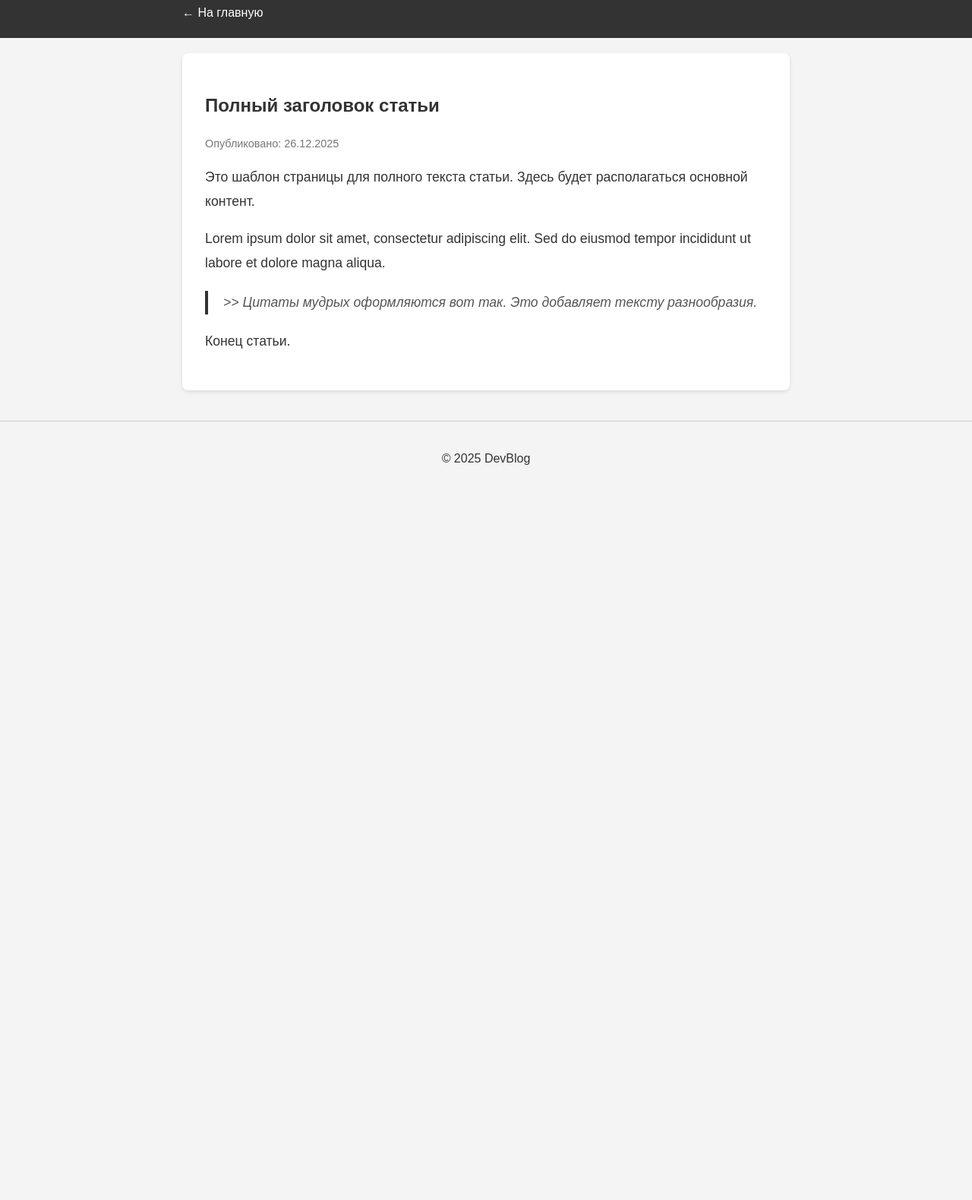
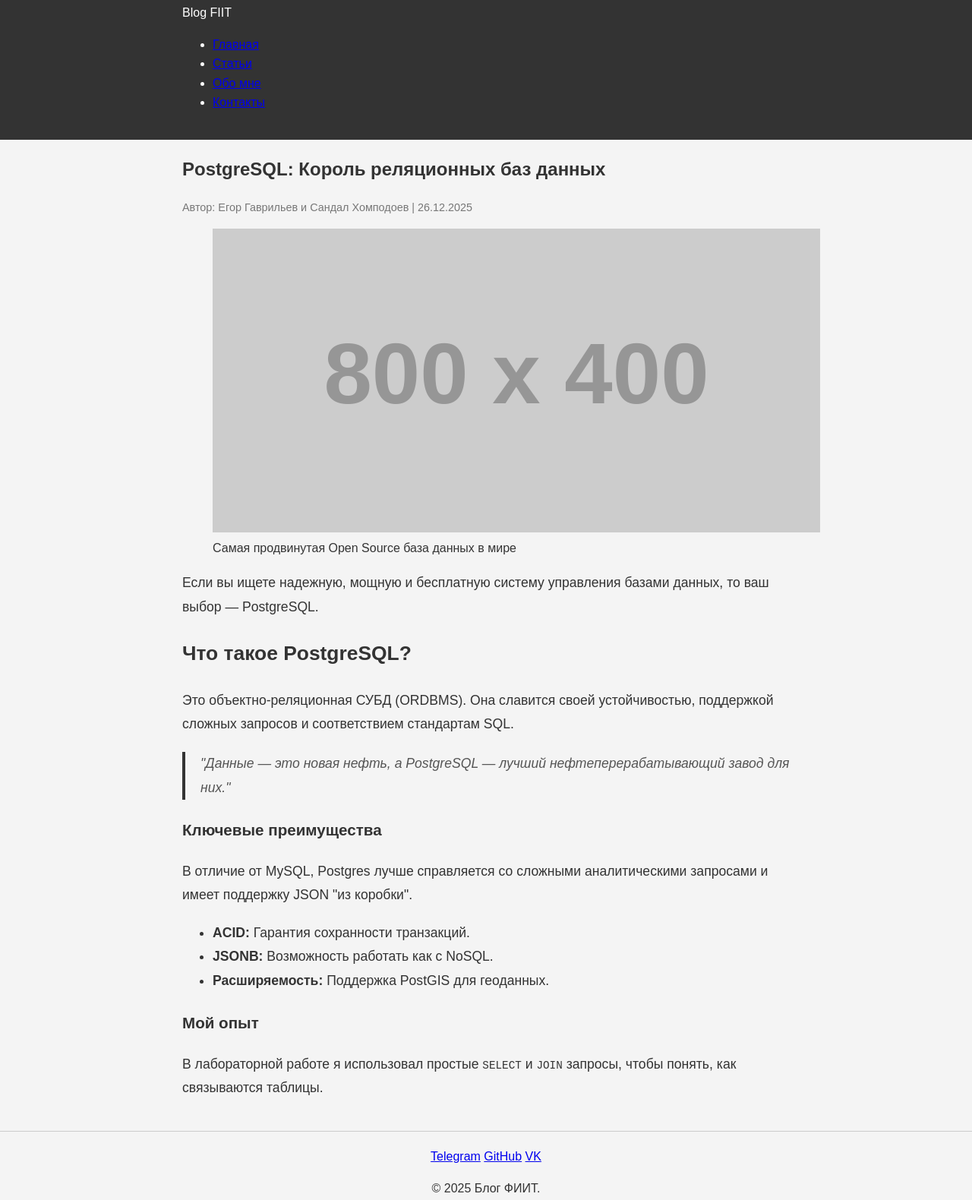
Before and after one commit to eoftgge/vs-lab6-blog, a plain HTML site: page post.html in a window 1280 px wide. Shown: the part 16-1596 px from the top of the page at 76% size. Before the commit the page ends 800 px from the top, so only its background shows below. Drawn offline with Linux system fonts and the light colour scheme; placeholder pictures from the web are drawn by us.

Commit message:
feat: same

```diff
--- a/post.html
+++ b/post.html
@@ -3,36 +3,80 @@
 <head>
     <meta charset="UTF-8">
     <meta name="viewport" content="width=device-width, initial-scale=1.0">
-    <title>Заголовок статьи | DevBlog</title>
+    <title>Заголовок статьи | Blog FIIT</title>
     <link rel="stylesheet" href="style.css">
 </head>
 <body>
-    <header class="site-header">
-        <div class="container">
-            <a href="index.html" style="color: white; text-decoration: none;">← На главную</a>
+    <header class="site-header sticky">
+        <div class="container header-content">
+            <div class="logo">Blog FIIT</div>
+            <nav>
+                <ul class="nav-list">
+                    <li><a href="index.html">Главная</a></li>
+                    <li><a href="post.html" class="active">Статьи</a></li>
+                    <li><a href="#about">Обо мне</a></li>
+                    <li><a href="#contact">Контакты</a></li>
+                </ul>
+            </nav>
         </div>
     </header>
 
-    <main class="container">
-        <article class="post-full">
-            <h1 class="post-title">Полный заголовок статьи</h1>
-            <div class="post-meta">Опубликовано: 26.12.2025</div>
+<main class="container post-container">
+        <article class="blog-post">
+
+            <header class="post-header">
+                <h1>PostgreSQL: Король реляционных баз данных</h1>
+                <div class="post-meta">
+                    <span>Автор: Егор Гаврильев и Сандал Хомподоев</span> | <time>26.12.2025</time>
+                </div>
+            </header>
+
+            <figure class="post-image">
+                <img src="https://placehold.co/800x400/336791/fff?text=PostgreSQL+Database" alt="PostgreSQL Logo">
+                <figcaption>Самая продвинутая Open Source база данных в мире</figcaption>
+            </figure>
 
             <div class="post-content">
-                <p>Это шаблон страницы для полного текста статьи. Здесь будет располагаться основной контент.</p>
-                <p>Lorem ipsum dolor sit amet, consectetur adipiscing elit. Sed do eiusmod tempor incididunt ut labore et dolore magna aliqua.</p>
+                <p class="lead">Если вы ищете надежную, мощную и бесплатную систему управления базами данных, то ваш выбор — PostgreSQL.</p>
+
+                <h2>Что такое PostgreSQL?</h2>
+                <p>Это объектно-реляционная СУБД (ORDBMS). Она славится своей устойчивостью, поддержкой сложных запросов и соответствием стандартам SQL.</p>
+
                 <blockquote>
-                    >> Цитаты мудрых оформляются вот так. Это добавляет тексту разнообразия.
+                    "Данные — это новая нефть, а PostgreSQL — лучший нефтеперерабатывающий завод для них."
                 </blockquote>
-                <p>Конец статьи.</p>
+
+                <h3>Ключевые преимущества</h3>
+                <p>В отличие от MySQL, Postgres лучше справляется со сложными аналитическими запросами и имеет поддержку JSON "из коробки".</p>
+
+                <ul>
+                    <li><strong>ACID:</strong> Гарантия сохранности транзакций.</li>
+                    <li><strong>JSONB:</strong> Возможность работать как с NoSQL.</li>
+                    <li><strong>Расширяемость:</strong> Поддержка PostGIS для геоданных.</li>
+                </ul>
+
+                <h3>Мой опыт</h3>
+                <p>В лабораторной работе я использовал простые <code>SELECT</code> и <code>JOIN</code> запросы, чтобы понять, как связываются таблицы.</p>
             </div>
+
         </article>
     </main>
 
     <footer class="site-footer">
         <div class="container">
-            <p>&copy; 2025 DevBlog</p>
+            <div class="social-links">
+                <a href="#">Telegram</a>
+                <a href="#">GitHub</a>
+                <a href="#">VK</a>
+            </div>
+            <p>
+                &copy; <span id="current-year-post">2025</span> Блог ФИИТ.
+            </p>
         </div>
     </footer>
+
+    <script>
+        document.getElementById('current-year-post').textContent = new Date().getFullYear();
+    </script>
 </body>
 </html>
```
